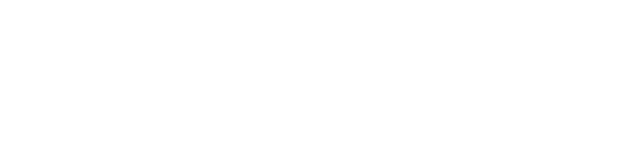
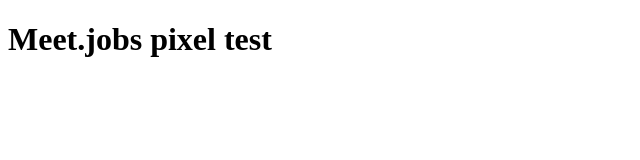
Before and after one commit to hcdMeetJob/PixelTester, a plain HTML site: page index.html in a window 1280 px wide. Shown: the whole page, without its empty margins (0-640 px from the left). Drawn offline with Linux system fonts and the light colour scheme.

Commit message:
add tilte

```diff
--- a/index.html
+++ b/index.html
@@ -22,6 +22,6 @@
     <!-- End Facebook Pixel Code -->
 </head>
 <body>
-
+    <h1>Meet.jobs pixel test</h1>
 </body>
 </html>
```
